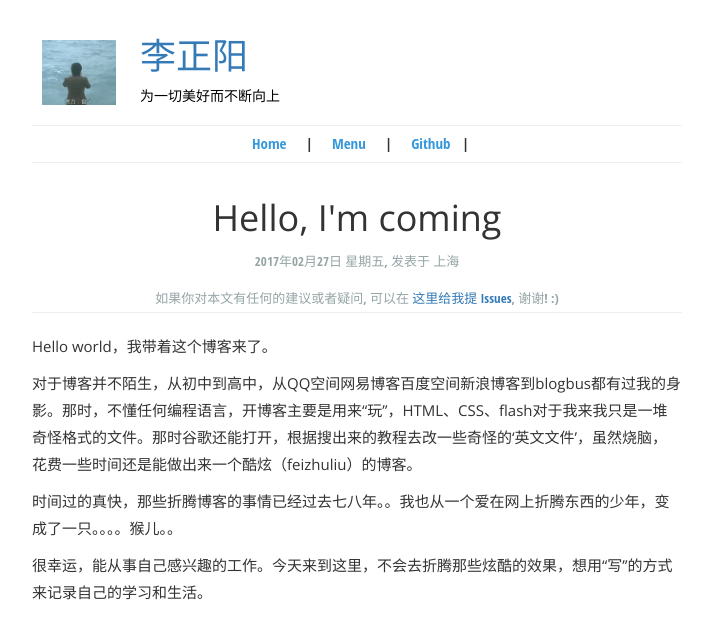
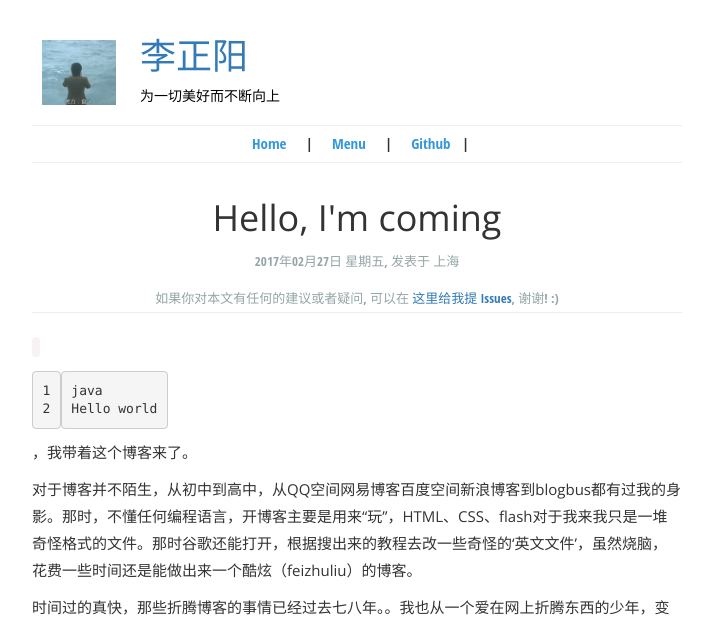
Before and after one commit to anlzy/anlzy.github.io, a Jekyll site: the page built from _posts/2017-02-27-Started.md, in a window 1280 px wide. Shown: the top 620 px of the page, without its empty margins (283-996 px from the left). Built offline with Jekyll 4.4.1, drawn with Linux system fonts in a browser that asks for light colours.

Commit message:
Update 2017-02-27-Started.md

````diff
--- a/_posts/2017-02-27-Started.md
+++ b/_posts/2017-02-27-Started.md
@@ -6,7 +6,9 @@ location: 上海
 pulished: true
 excerpt_separator: "```"
 ---
-Hello world，我带着这个博客来了。
+``` java
+Hello world
+``` ，我带着这个博客来了。
 
 对于博客并不陌生，从初中到高中，从QQ空间网易博客百度空间新浪博客到blogbus都有过我的身影。那时，不懂任何编程语言，开博客主要是用来“玩”，HTML、CSS、flash对于我来我只是一堆奇怪格式的文件。那时谷歌还能打开，根据搜出来的教程去改一些奇怪的‘英文文件’，虽然烧脑，花费一些时间还是能做出来一个酷炫（feizhuliu）的博客。
 
````
